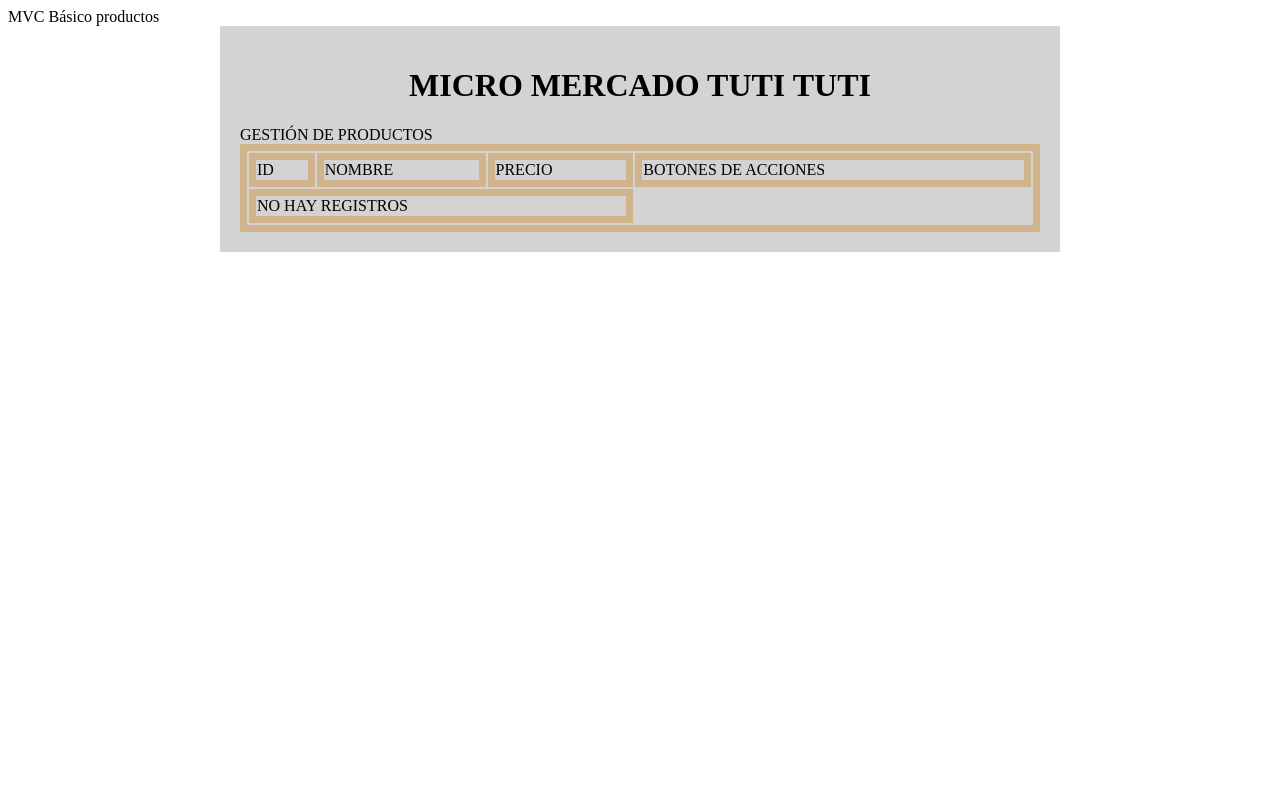
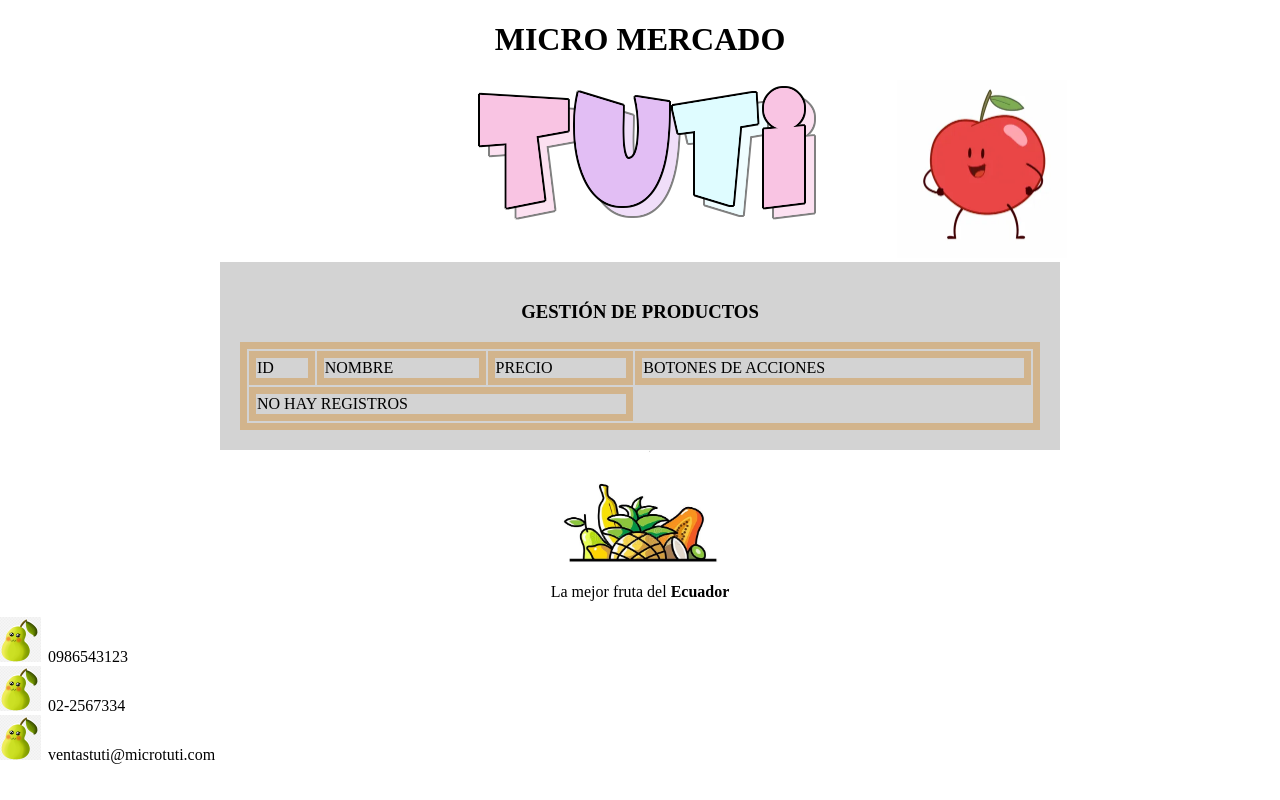
Before and after one commit to lizlopez24/Proyecto, a PHP site: page /Taller/Vista/index.php in a window 1280 px wide. Run offline with PHP 8.4, Linux system fonts and the light colour scheme.

Commit message:
cambios vista html

```diff
--- a/Taller 1/Vista/css/app.css
+++ b/Taller 1/Vista/css/app.css
@@ -19,3 +19,9 @@ table,tr,td{
 	display: inline-block;
 	text-decoration: none;
 }
+
+#organizar {
+    display: flex;
+    justify-content: space-around;
+    width: 100%;
+}
--- a/Taller 1/Vista/layouts/footer.php
+++ b/Taller 1/Vista/layouts/footer.php
@@ -1,6 +1,18 @@
 		<!--/contenido-->
 
 		</div>
-
+<div align="center">
+	<img src="Vista/src/imgFruta.jpg" width="20%">
+	<p>
+		La mejor fruta del <strong>Ecuador</strong>
+	</p>
+</div>
+<div aling="left">
+	<ul style="list-style-image:url(Vista/src/iconPera.png);">
+		<li>0986543123</li>
+		<li>02-2567334</li>
+		<li>ventastuti@microtuti.com</li>
+	</ul>
+</div>
 </body>
 </html>
--- a/Taller 1/Vista/layouts/header.php
+++ b/Taller 1/Vista/layouts/header.php
@@ -4,12 +4,19 @@
 	<meta charset="UTF-8">
 	<meta http-equiv="X-UA-Compatible" content="IE-edge">
 	<meta name="viewport" content="width=device-width, initial-scale=1.0">
-	<tittle>MVC Básico productos</tittle>
+	<h1 class="text-center">MICRO MERCADO</h1>
+	<div id="organizar">
+		<div><img src="Vista/src/logoBlanco.png"></div>
+		<div><img src="Vista/src/logoPrincipal.png"></div>
+		<div><img src="Vista/src/manzana.webp" width="50%"></div>
+	</div>
 	<link rel="stylesheet" href="vista/css/app.css">
 </head>
 <body>
 	<div class="panel">
-		<h1 class="text-center">MICRO MERCADO TUTI TUTI</h1>
-		<hi class="text-center">GESTIÓN DE PRODUCTOS</hi>
+
+		<h3 class="text-center">
+			<strong>GESTIÓN DE PRODUCTOS</strong>
+		</h3>
 
 		<!--contenido-->
```
Also changed, not shown: Taller 1/Vista/src/iconPera.png (added), Taller 1/Vista/src/iconoPera.png (added), Taller 1/Vista/src/imgFruta.jpg (added), Taller 1/Vista/src/logoBlanco.png (added), Taller 1/Vista/src/logoPrincipal.png (added), Taller 1/Vista/src/manzana.webp (added).
